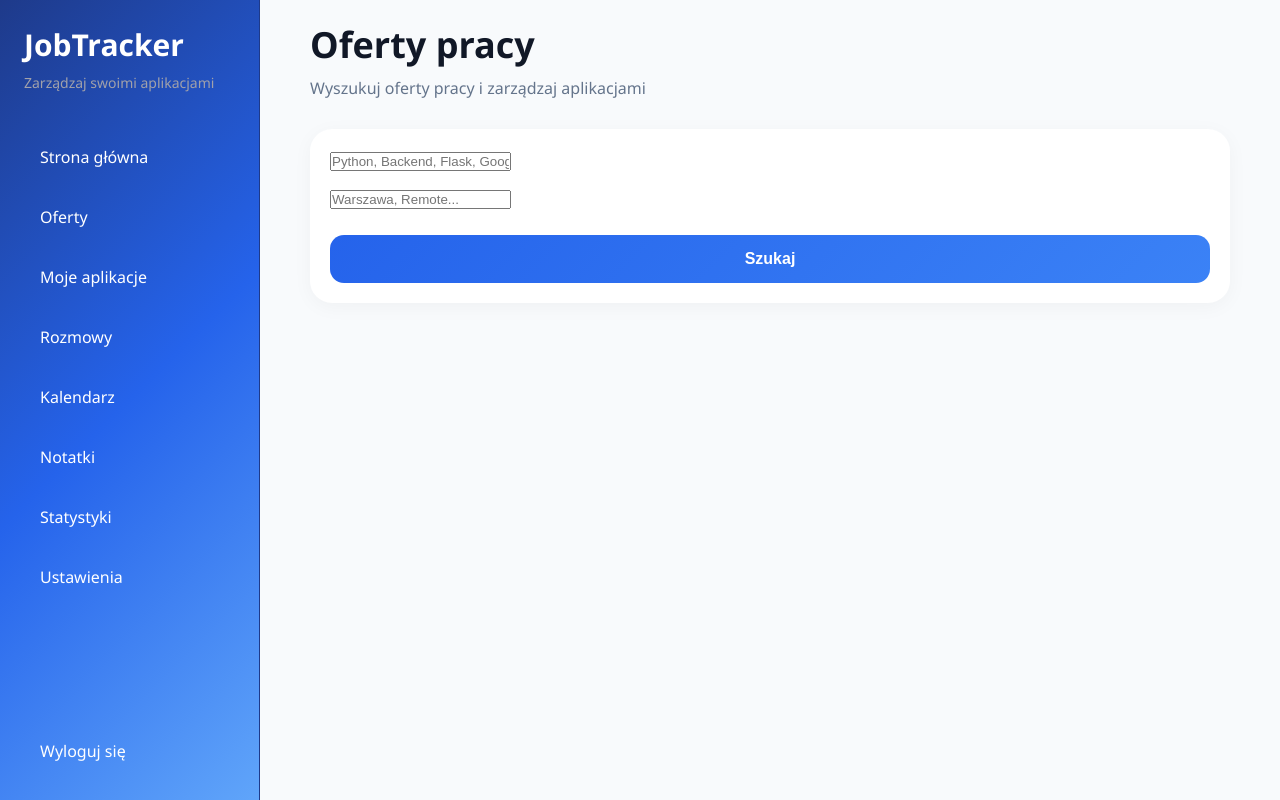
After one commit to NataliaGalicka96/PythonApp, a Flask app: page /jobs in a window 1280 px wide. The commit adds this page. Run offline with Flask 3, Linux system fonts and the light colour scheme; data that the repository does not hold is empty.

Commit message:
Create Search offer form and endpoint to search jobs by key words or localization

```diff
--- a/app.py
+++ b/app.py
@@ -1,9 +1,9 @@
-from flask import Flask, render_template, redirect, url_for, flash
+from flask import Flask, render_template, redirect, url_for, flash, jsonify, request
 from extensions import db, login_manager, csrf, migrate
 import os # Obsługa plików
-from models import User
+from models import User, JobOffer
 from flask_login import login_user, login_required, logout_user, current_user
-from forms import RegistrationForm, LoginForm
+from forms import RegistrationForm, LoginForm, JobSearchForm
 
 # Do bezpiecznego haszowania haseł:
 # generate_password_hash() – tworzy hash hasła
@@ -112,6 +112,62 @@ def logout():
     flash("Zostałeś wylogowany", "info")
     return redirect(url_for("login"))
 
+@app.route("/job_offers", methods = ['GET'])
+def get_job_offers():
+    # Pobranie wszystkich ogłoszeń - ogłoszenia widzą wszyscy i zalogowani i niezalogowani
+    offers = JobOffer.query.filter_by(is_active=True)\
+    .order_by(JobOffer.created.desc())\
+    .all() # Wszystkie ogłoszenia w kolejności od najnowszego - tylko aktywne
+
+    return render_template("offers.html", offers = offers)
+
+@app.route("/jobs")
+def jobs():
+
+    form = JobSearchForm(request.args)
+
+    jobs_query = JobOffer.query
+
+    # SEARCH QUERY
+
+    if form.query.data:
+
+        search = f"%{form.query.data}%"
+
+        jobs_query = jobs_query.filter(
+
+            db.or_(
+
+                JobOffer.title.ilike(search),
+
+                #JobOffer.company.ilike(search),
+
+                #JobOffer.technologies.ilike(search)
+
+            )
+
+        )
+
+    # LOCATION
+
+    if form.location.data:
+
+        location = f"%{form.location.data}%"
+
+        jobs_query = jobs_query.filter(
+            JobOffer.location.ilike(location)
+        )
+
+    offers = jobs_query.order_by(
+        JobOffer.created.desc()
+    ).all()
+
+    return render_template(
+        "offers.html",
+        offers=offers,
+        form=form
+    )
+
 
 if __name__ == '__main__':
 
--- a/forms.py
+++ b/forms.py
@@ -1,6 +1,6 @@
 from flask_wtf import FlaskForm
 from wtforms import StringField, PasswordField, SubmitField
-from wtforms.validators import DataRequired, Length, EqualTo, ValidationError, Email
+from wtforms.validators import DataRequired, Length, EqualTo, ValidationError, Email, Optional
 from models import User
 
 class RegistrationForm(FlaskForm):
@@ -21,3 +21,25 @@ class LoginForm(FlaskForm):
     email = StringField("Email", validators=[DataRequired()])
     password = PasswordField("Hasło", validators=[DataRequired()])
     submit = SubmitField("Zaloguj się")
+
+
+class JobSearchForm(FlaskForm):
+    query = StringField(
+        "Stanowisko lub technologia",
+        validators=[Optional()],
+        render_kw={
+            "placeholder":
+            "Python, Backend, Flask, Google..."
+        }
+    )
+
+    location = StringField(
+        "Lokalizacja",
+        validators=[Optional()],
+        render_kw={
+            "placeholder":
+            "Warszawa, Remote..."
+        }
+    )
+
+    submit = SubmitField("Szukaj")
--- a/static/styles.css
+++ b/static/styles.css
@@ -339,12 +339,170 @@ label {
 }
 
 
+/* =========================
+   offerS GRID
+========================= */
 
+.offers-grid {
+    display: grid;
+    grid-template-columns: repeat(auto-fill,
+            minmax(320px, 1fr));
+    grid-template-columns: 1fr 1fr 1fr;
+    gap: 20px;
+}
 
+.offer-card {
+    background: #7175790f;
+    border-radius: 22px;
+    padding: 24px;
+    box-shadow: 0 4px 20px rgba(0, 0, 0, 0.04);
+    transition: 0.2s;
+}
+
+.offer-card:hover {
+    transform: translateY(-4px);
+}
+
+.offer-top {
+    margin-bottom: 20px;
+}
+
+.offer-top h3 {
+    font-size: 22px;
+    margin-bottom: 8px;
+}
+
+.offer-top span {
+    color: #64748b;
+}
+
+.offer-meta {
+    margin-bottom: 20px;
+
+    display: flex;
+    flex-direction: column;
+    gap: 8px;
+
+    color: #475569;
+}
+
+.jobs-header {
+    display: flex;
+    justify-content: space-between;
+    align-items: center;
+
+    margin-bottom: 30px;
+}
+
+.jobs-header h1 {
+    font-size: 36px;
+    margin-bottom: 8px;
+}
+
+.jobs-header p {
+    color: #64748b;
+}
+
+.search-section {
+    background: white;
+
+    padding: 20px;
+
+    border-radius: 22px;
+
+    margin-bottom: 30px;
+
+    box-shadow:
+        0 4px 20px rgba(0, 0, 0, 0.04);
+}
+
+.search-form {
+    display: flex;
+    gap: 16px;
+    flex-wrap: wrap;
+}
+
+.search-input {
+    flex: 1;
+}
+
+.search-input input {
+    width: 100%;
+
+    padding: 14px 18px;
+
+    border: 1px solid #dbe2ea;
+    border-radius: 14px;
+
+    background: #f8fafc;
+
+    font-size: 15px;
+}
+
+.search-form select {
+    padding: 14px 18px;
+
+    border: 1px solid #dbe2ea;
+    border-radius: 14px;
+
+    background: #f8fafc;
+
+    min-width: 180px;
+}
+
+.job-tags {
+    display: flex;
+    flex-wrap: wrap;
+    gap: 10px;
+
+    margin-bottom: 20px;
+}
+
+.job-tags span {
+    background: #eef2ff;
+    color: #4f46e5;
+
+    padding: 8px 12px;
+
+    border-radius: 999px;
+
+    font-size: 13px;
+    font-weight: 600;
+}
+
+.job-actions {
+    display: flex;
+    justify-content: space-between;
+    align-items: center;
+}
+
+.job-actions a {
+    color: #4f46e5;
+    font-weight: 600;
+}
+
+.save-btn {
+    border: none;
+
+    background: #f1f5f9;
+
+    padding: 10px 14px;
+
+    border-radius: 12px;
+
+    cursor: pointer;
+
+    font-weight: 600;
+}
+
+.wrapper {
+    width: 100%;
+    padding: 20px 50px;
+}
 
 /* ===== RESPONSIVE ===== */
 
-@media (max-width: 950px) {
+@media (max-width: 1024px) {
 
     .auth-layout {
         grid-template-columns: 1fr;
@@ -352,6 +510,15 @@ label {
 
     .auth-side {
         display: none;
+    }
+
+    .sidebar {
+        width: 90px;
+    }
+
+    .sidebar .logo p,
+    .sidebar .menu a {
+        font-size: 0;
     }
 
     .auth-panel {
@@ -373,7 +540,11 @@ label {
     }
 }
 
-@media (max-width: 600px) {
+@media (max-width: 768px) {
+
+    .main-content {
+        padding: 20px;
+    }
 
     .form-name {
         flex-direction: column;
@@ -386,4 +557,12 @@ label {
     .brand-box h1 {
         font-size: 3rem;
     }
+
+    .stats-grid {
+        grid-template-columns: 1fr;
+    }
+
+    .offers-grid {
+        grid-template-columns: 1fr;
+    }
 }
--- a/templates/layouts/base.html
+++ b/templates/layouts/base.html
@@ -16,6 +16,9 @@
     {% include 'partials/flash_messages.html' %}
     {% block body %}
     {% endblock %}
+
+    <script src="{{ url_for('static', filename='script.js') }}"></script>
+    <!-- Link do skryptu JavaScript -->
 </body>
 
 </html>
--- /dev/null
+++ b/templates/offers.html
@@ -0,0 +1,67 @@
+{% extends 'layouts/dashboard_base.html' %}
+{% block title %}Oferty pracy{% endblock %}
+{% block dashboard_content %}
+<div class="wrapper">
+    <div class="jobs-header">
+        <div>
+            <h1>Oferty pracy</h1>
+            <p>
+                Wyszukuj oferty pracy i zarządzaj aplikacjami
+            </p>
+        </div>
+        <!--
+            <a href="#" class="btn">
+            + Dodaj ofertę
+        </a>
+        -->
+    </div>
+    <!-- SEARCH -->
+    <div class="search-section">
+        <form method="GET" class="search-form">
+            <div class="search-field">
+                {{ form.query(class="search-control") }}
+            </div>
+            <div class="search-field location-field">
+                {{ form.location(class="search-control") }}
+            </div>
+            {{ form.submit(class="btn search-btn") }}
+        </form>
+
+    </div>
+
+    <div class="offers-grid">
+        {% for offer in offers %}
+
+        <div class="offer-card">
+
+            <div class="offer-top">
+
+                <h3>{{ offer.title }}</h3>
+
+                <span>
+                    {{ offer.company }}
+                </span>
+
+            </div>
+
+            <div class="offer-meta">
+
+                <p>{{ offer.location }}</p>
+
+                <p>
+                    {{ offer.salary_min }}
+                    -
+                    {{ offer.salary_max }}
+                </p>
+                <p>{{ offer.type_of_contract.value }}</p>
+
+            </div>
+        </div>
+
+        {% endfor %}
+
+    </div>
+</div>
+
+
+{% endblock %}
--- a/templates/partials/sidebar.html
+++ b/templates/partials/sidebar.html
@@ -7,7 +7,7 @@
             </div>
             <nav class="menu">
                 <a href="/dashboard">Strona główna</a>
-                <a href="#">Oferty</a>
+                <a href="/jobs">Oferty</a>
                 <a href="#">Moje aplikacje</a>
                 <a href="#">Rozmowy</a>
                 <a href="#">Kalendarz</a>
```
Also changed, not shown: model_bazy_danych.txt (+5 -2 lines), templates/layouts/dashboard_base.html (+3 -4 lines), static/script.js (added).
